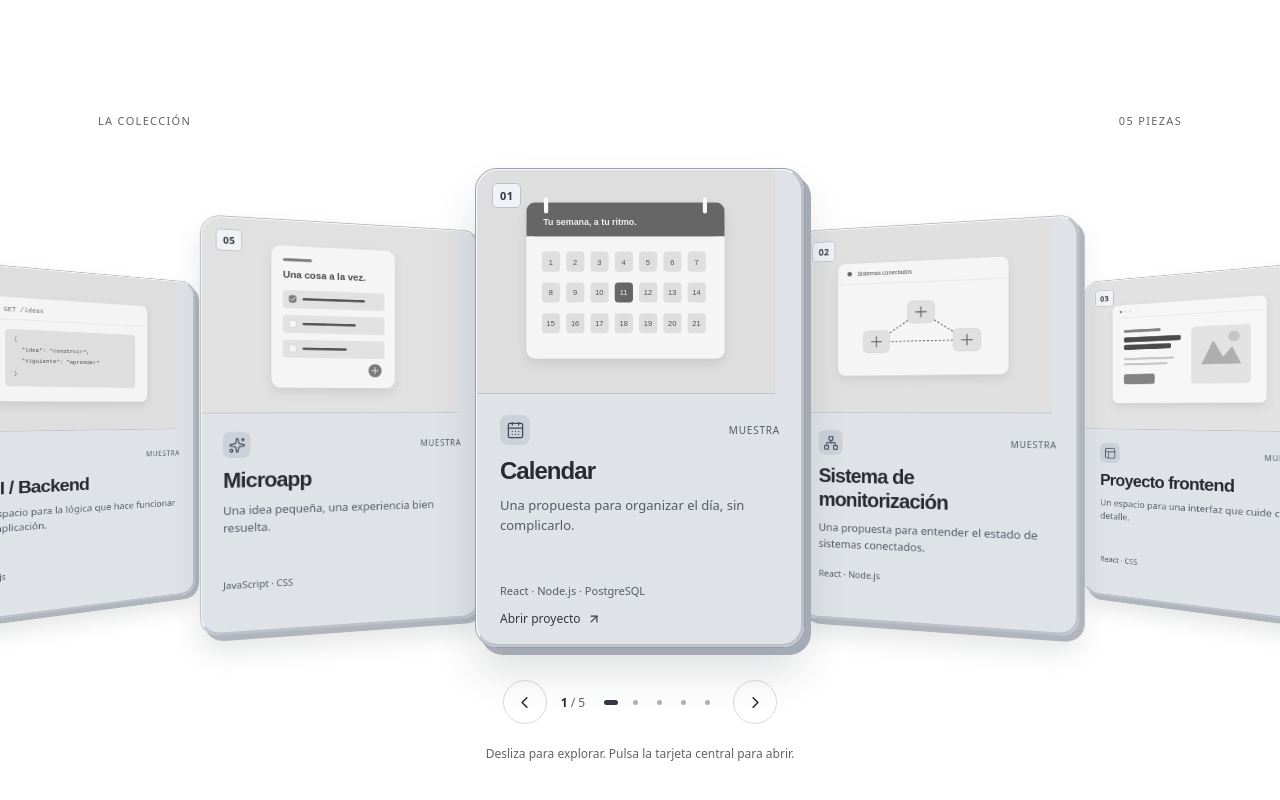
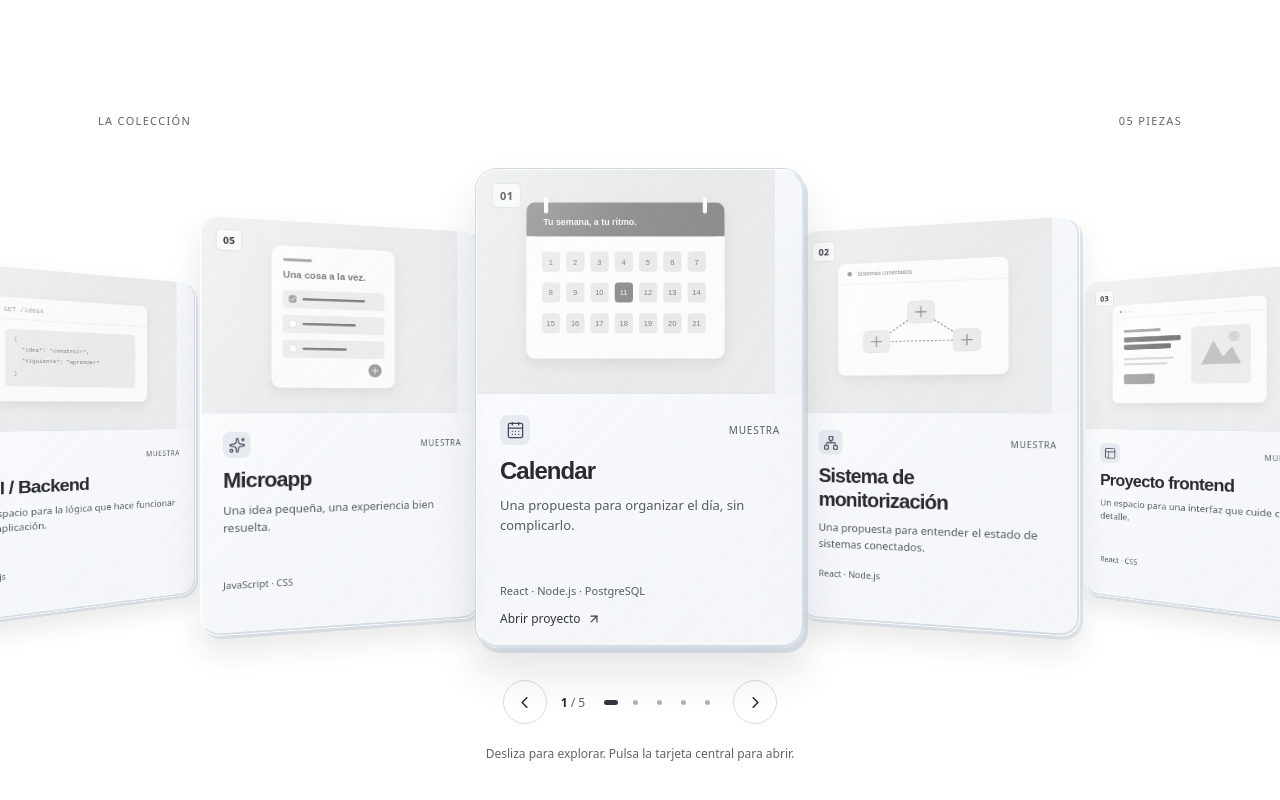
Before and after one commit to martiinfiierro2/Portafolio, a React (Vite) app: page / in a window 1280 px wide. Shown: the part 636-1436 px from the top of the page. Built offline with nearby package versions, Linux system fonts and the light colour scheme; a web font is replaced by a local one.

Commit message:
Give carousel cards a translucent frosted-glass finish

```diff
--- a/src/styles/global.css
+++ b/src/styles/global.css
@@ -2231,7 +2231,7 @@ h3,
   }
 }
 
-/* Opaque graphite objects in a white, three-dimensional carousel. */
+/* Frosted-glass objects in a white, three-dimensional carousel. */
 .collection-section .project-deck {
   max-width: 1100px;
 }
@@ -2244,12 +2244,16 @@ h3,
   cursor: grabbing;
 }
 .collection-section .project-card {
-  border: 1px solid #b4b8c0;
+  border: 1px solid #ffffffd9;
   border-radius: 22px;
-  background: #dfe2e7;
+  background: linear-gradient(135deg, #ffffffe0 0%, #edf2f794 42%, #cbd5e159 100%);
+  -webkit-backdrop-filter: blur(18px) saturate(0.6);
+  backdrop-filter: blur(18px) saturate(0.6);
   box-shadow:
-    5px 6px 0 #b0b4bc,
-    0 18px 30px #2428311f;
+    3px 4px 0 #b6c2d161,
+    0 18px 32px #2428311a,
+    inset 0 1px 0 #ffffffed,
+    inset -1px -2px 0 #8b9dbd1a;
   transform-origin: 50% 50%;
 }
 .collection-section .project-card::after {
@@ -2257,35 +2261,38 @@ h3,
   position: absolute;
   inset: 0;
   z-index: 2;
-  border: 1px solid #f9fafb;
-  border-right: 3px solid #bac0c8;
-  border-bottom: 3px solid #bdc2ca;
+  background: linear-gradient(115deg, #ffffff52 0%, #ffffff0a 30%, transparent 48%, #ffffff38 100%);
+  border: 1px solid #ffffffcc;
+  border-right: 2px solid #a5b4c552;
+  border-bottom: 2px solid #a5b4c561;
   border-radius: inherit;
   pointer-events: none;
 }
 .collection-section .project-card.active {
-  border-color: #979da8;
+  border-color: #bdc9d7a6;
   box-shadow:
-    6px 7px 0 #a5abb5,
-    0 25px 42px #24283124;
+    3px 5px 0 #afbed073,
+    0 25px 42px #2428311f,
+    inset 0 1px 0 #ffffff;
 }
 .collection-section .card-cover {
-  background: #d3d6dc;
-  border-bottom: 1px solid #bfc4cc;
+  background: #d5dfe826;
+  border-bottom: 1px solid #a9b9ca38;
 }
 .collection-section .card-cover img {
-  filter: grayscale(1) contrast(0.95);
+  filter: grayscale(1) contrast(0.9) brightness(1.06);
+  opacity: 0.76;
 }
 .collection-section .card-body {
-  background: #dfe2e7;
+  background: #ffffff38;
 }
 .collection-section .card-icon {
-  background: #ccd1d9;
+  background: #9caec333;
   color: #434a56;
 }
 .collection-section .card-number {
-  background: #f0f2f5;
-  border-color: #bcc2cc;
+  background: #ffffffa6;
+  border-color: #adbdcf66;
   color: #343841;
 }
 .collection-section .card-open {
@@ -2310,13 +2317,15 @@ h3,
   }
   .collection-section .project-card {
     box-shadow:
-      4px 5px 0 #b0b4bc,
-      0 15px 25px #2428311f;
+      2px 3px 0 #b6c2d161,
+      0 15px 25px #2428311a,
+      inset 0 1px 0 #ffffffed;
   }
   .collection-section .project-card.active {
     box-shadow:
-      5px 6px 0 #a5abb5,
-      0 20px 32px #24283124;
+      2px 4px 0 #afbed073,
+      0 20px 32px #2428311f,
+      inset 0 1px 0 #ffffff;
   }
   .collection-section .deck-note {
     max-width: 280px;
@@ -2334,3 +2343,18 @@ h3,
 .carousel-track .project-card {
   pointer-events: auto;
 }
+
+@supports not ((backdrop-filter: blur(1px)) or (-webkit-backdrop-filter: blur(1px))) {
+  .collection-section .project-card {
+    background: #edf1f6;
+  }
+}
+
+/* Keep the text above the glass reflection layer. */
+.collection-section .card-body > span {
+  position: relative;
+  z-index: 3;
+}
+.collection-section .card-number {
+  z-index: 3;
+}
```
Also changed, not shown: 1 other file (tests, documents, lock files or other folders).
